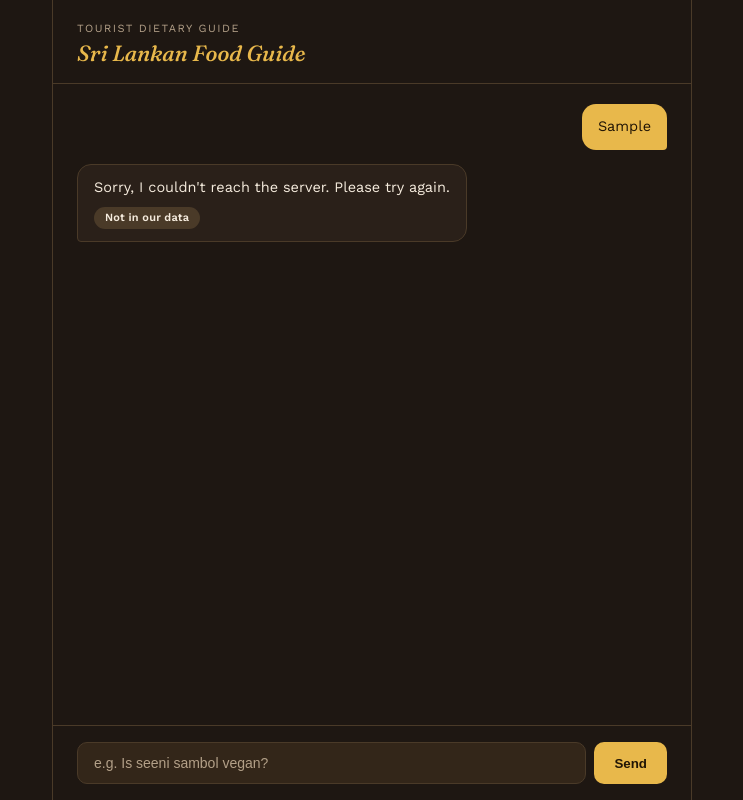
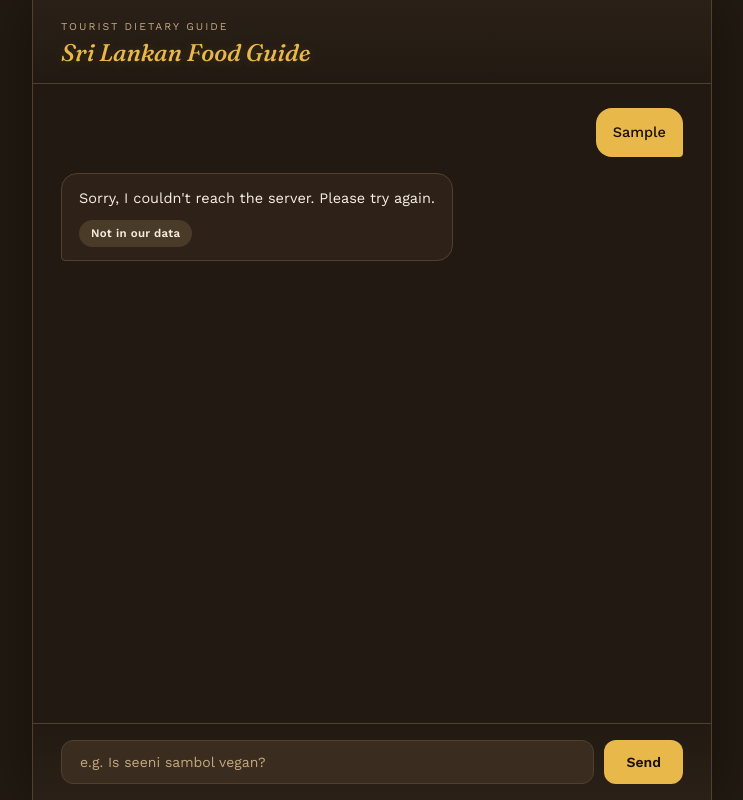
Before and after one commit to saipradeeptlk-a11y/sl-food-dietary-assistant, a React (Vite) app in the folder client/: page / in a window 1280 px wide. Both pictures are taken after typing "Sample" into the empty fields and a click on the button "Send". Shown: the whole page, without its empty margins (268-1011 px from the left). Built offline with nearby package versions, Linux system fonts and the light colour scheme; no server answers.

Commit message:
Add new styling and colour theme

```diff
--- a/client/src/index.css
+++ b/client/src/index.css
@@ -1,16 +1,24 @@
 @import url('https://fonts.googleapis.com/css2?family=Fraunces:ital,wght@0,600;0,700;1,500&family=Work+Sans:wght@400;500;600&display=swap');
 
 :root {
-  --bg: #1E1712;
-  --surface: #2A2019;
-  --surface-2: #332619;
-  --border: #4A3A28;
-  --ink: #F5EBDD;
-  --muted: #B3A088;
+  --bg: #221A12;
+  --surface: #2E2218;
+  --surface-2: #3A2C1E;
+  --border: #52402C;
+  --ink: #F7EEE4;
+  --muted: #C4A882;
   --turmeric: #E8B84B;
   --chili: #D9603A;
   --curry-leaf: #7FB489;
   --clay: #C15A4A;
+  --safe-bg: #1A3324;
+  --safe-text: #6FCF97;
+  --check-bg: #3D2E10;
+  --check-text: #F2994A;
+  --unsafe-bg: #3D1010;
+  --unsafe-text: #EB5757;
+  --unknown-bg: #2A2A2A;
+  --unknown-text: #BDBDBD;
 }
 
 * {
@@ -22,77 +30,133 @@ body {
   background-color: var(--bg);
   color: var(--ink);
   font-family: 'Work Sans', sans-serif;
+  -webkit-font-smoothing: antialiased;
 }
 
 .app-shell {
   display: flex;
   flex-direction: column;
   height: 100vh;
-  max-width: 640px;
+  max-width: 680px;
   margin: 0 auto;
   border-left: 1px solid var(--border);
   border-right: 1px solid var(--border);
+  box-shadow: 0 0 60px rgba(0, 0, 0, 0.4);
 }
 
+/* ─── HEADER ─── */
 .chat-header {
-  padding: 22px 24px 16px;
+  padding: 20px 28px 16px;
   border-bottom: 1px solid var(--border);
+  background: linear-gradient(180deg, #2A2018 0%, var(--bg) 100%);
 }
 
 .chat-header .eyebrow {
-  font-size: 11px;
+  font-size: 10.5px;
   text-transform: uppercase;
-  letter-spacing: 1.5px;
+  letter-spacing: 2px;
   color: var(--muted);
-  margin-bottom: 4px;
+  margin-bottom: 5px;
 }
 
 .chat-header h1 {
   font-family: 'Fraunces', serif;
   font-style: italic;
   font-weight: 600;
-  font-size: 22px;
+  font-size: 24px;
   margin: 0;
   color: var(--turmeric);
+  text-shadow: 0 1px 12px rgba(232, 184, 75, 0.15);
 }
 
+/* ─── CHAT BODY ─── */
 .chat-body {
   flex: 1;
   overflow-y: auto;
-  padding: 20px 24px;
+  padding: 24px 28px;
+  scroll-behavior: smooth;
+}
+
+.chat-body::-webkit-scrollbar {
+  width: 4px;
+}
+
+.chat-body::-webkit-scrollbar-track {
+  background: transparent;
+}
+
+.chat-body::-webkit-scrollbar-thumb {
+  background: var(--border);
+  border-radius: 999px;
 }
 
 .chat-empty {
   color: var(--muted);
   text-align: center;
-  margin-top: 60px;
+  margin-top: 80px;
   font-size: 14px;
-  line-height: 1.6;
+  line-height: 1.8;
+}
+
+.chat-empty-icon {
+  font-size: 36px;
+  margin-bottom: 12px;
 }
 
 .chat-typing {
   color: var(--muted);
   font-size: 13px;
   font-style: italic;
+  padding: 8px 0;
+  display: flex;
+  align-items: center;
+  gap: 6px;
 }
 
+.chat-typing::before {
+  content: '';
+  display: inline-block;
+  width: 6px;
+  height: 6px;
+  background: var(--turmeric);
+  border-radius: 50%;
+  animation: pulse 1.2s ease-in-out infinite;
+}
+
+@keyframes pulse {
+
+  0%,
+  100% {
+    opacity: 0.3;
+    transform: scale(0.8);
+  }
+
+  50% {
+    opacity: 1;
+    transform: scale(1.1);
+  }
+}
+
+/* ─── INPUT BAR ─── */
 .chat-input-bar {
   display: flex;
-  gap: 8px;
-  padding: 16px 24px;
+  gap: 10px;
+  padding: 16px 28px;
   border-top: 1px solid var(--border);
-  background: var(--bg);
+  background: linear-gradient(0deg, #2A2018 0%, var(--bg) 100%);
 }
 
 .chat-input-bar input {
   flex: 1;
-  padding: 12px 16px;
-  border-radius: 10px;
+  padding: 13px 18px;
+  border-radius: 12px;
   border: 1px solid var(--border);
   outline: none;
   font-size: 14px;
+  font-family: 'Work Sans', sans-serif;
   background: var(--surface-2);
   color: var(--ink);
+  transition: border-color 0.2s ease, box-shadow 0.2s ease;
 }
 
 .chat-input-bar input::placeholder {
@@ -101,31 +165,53 @@ body {
 
 .chat-input-bar input:focus {
   border-color: var(--turmeric);
+  box-shadow: 0 0 0 3px rgba(232, 184, 75, 0.1);
 }
 
 .chat-input-bar button {
-  padding: 12px 20px;
-  border-radius: 10px;
+  padding: 13px 22px;
+  border-radius: 12px;
   border: none;
   background: var(--turmeric);
-  color: #211505;
+  color: #1A1005;
   font-weight: 700;
+  font-family: 'Work Sans', sans-serif;
+  font-size: 14px;
   cursor: pointer;
-  transition: opacity 0.15s ease;
+  transition: opacity 0.15s ease, transform 0.1s ease;
 }
 
 .chat-input-bar button:disabled {
-  opacity: 0.45;
+  opacity: 0.4;
   cursor: not-allowed;
 }
 
 .chat-input-bar button:hover:not(:disabled) {
-  opacity: 0.88;
+  opacity: 0.9;
+  transform: translateY(-1px);
 }
 
+.chat-input-bar button:active:not(:disabled) {
+  transform: translateY(0);
+}
+
+/* ─── BUBBLES ─── */
 .bubble-row {
   display: flex;
-  margin-bottom: 14px;
+  margin-bottom: 16px;
+  animation: fadeUp 0.2s ease;
+}
+
+@keyframes fadeUp {
+  from {
+    opacity: 0;
+    transform: translateY(8px);
+  }
+
+  to {
+    opacity: 1;
+    transform: translateY(0);
+  }
 }
 
 .bubble-row.user {
@@ -138,16 +224,17 @@ body {
 
 .bubble {
   max-width: 78%;
-  padding: 12px 16px;
-  border-radius: 14px;
+  padding: 13px 17px;
+  border-radius: 16px;
   font-size: 14.5px;
-  line-height: 1.5;
+  line-height: 1.6;
 }
 
 .bubble.user {
   background: var(--turmeric);
-  color: #211505;
+  color: #1A1005;
   border-bottom-right-radius: 4px;
+  font-weight: 500;
 }
 
 .bubble.assistant {
@@ -161,38 +248,96 @@ body {
   margin: 0;
 }
 
+/* ─── WAITER TIP ─── */
 .waiter-tip {
-  margin-top: 10px;
-  padding: 10px 14px;
-  background: var(--surface-2);
+  margin-top: 12px;
+  padding: 11px 15px;
+  background: rgba(217, 96, 58, 0.08);
   border-left: 2px dashed var(--chili);
-  border-radius: 2px;
-  font-size: 12.5px;
+  border-radius: 4px;
+  font-size: 13px;
 }
 
 .waiter-tip strong {
   color: var(--chili);
-  font-size: 11.5px;
+  font-size: 11px;
   text-transform: uppercase;
-  letter-spacing: 0.5px;
+  letter-spacing: 1px;
+  display: flex;
+  align-items: center;
+  gap: 5px;
 }
 
 .waiter-tip ul {
-  margin: 6px 0 0 0;
+  margin: 8px 0 0 0;
   padding-left: 16px;
   color: var(--ink);
+  line-height: 1.7;
 }
 
 .waiter-tip li {
-  margin-bottom: 3px;
+  margin-bottom: 4px;
 }
 
+/* ─── SAFETY BADGE ─── */
 .safety-badge {
-  display: inline-block;
-  margin-top: 8px;
-  padding: 3px 11px;
+  display: inline-flex;
+  align-items: center;
+  gap: 5px;
+  margin-top: 10px;
+  padding: 4px 12px;
   border-radius: 999px;
-  font-size: 11px;
+  font-size: 11.5px;
   font-weight: 600;
-  letter-spacing: 0.2px;
+  letter-spacing: 0.3px;
 }
+
+.safety-badge.safe {
+  background: var(--safe-bg);
+  color: var(--safe-text);
+  border: 1px solid rgba(111, 207, 151, 0.2);
+}
+
+.safety-badge.check_with_restaurant {
+  background: var(--check-bg);
+  color: var(--check-text);
+  border: 1px solid rgba(242, 153, 74, 0.2);
+}
+
+.safety-badge.unsafe {
+  background: var(--unsafe-bg);
+  color: var(--unsafe-text);
+  border: 1px solid rgba(235, 87, 87, 0.2);
+}
+
+.safety-badge.unknown {
+  background: var(--unknown-bg);
+  color: var(--unknown-text);
+  border: 1px solid rgba(189, 189, 189, 0.2);
+}
+
+/* ─── QUICK REPLIES ─── */
+.quick-replies {
+  display: flex;
+  flex-wrap: wrap;
+  gap: 8px;
+  margin-top: 12px;
+}
+
+.quick-reply-btn {
+  padding: 6px 14px;
+  border-radius: 999px;
+  border: 1px solid var(--border);
+  background: var(--surface-2);
+  color: var(--muted);
+  font-size: 12.5px;
+  font-family: 'Work Sans', sans-serif;
+  cursor: pointer;
+  transition: all 0.15s ease;
+}
+
+.quick-reply-btn:hover {
+  border-color: var(--turmeric);
+  color: var(--turmeric);
+  background: rgba(232, 184, 75, 0.06);
+}
```
